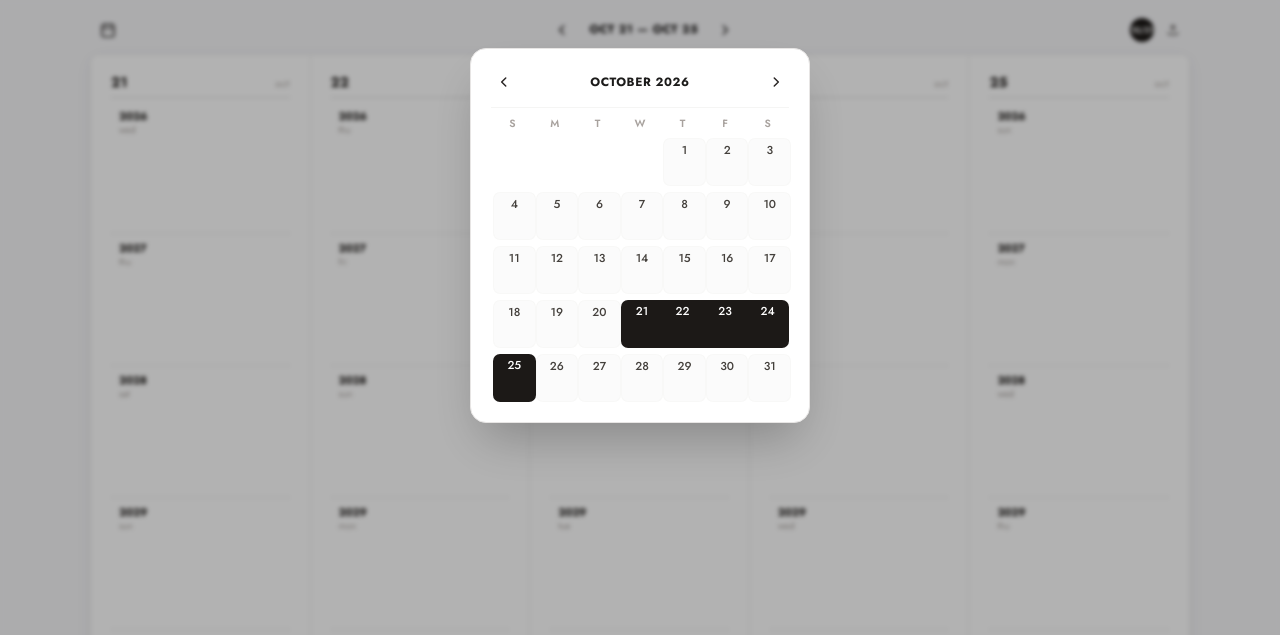
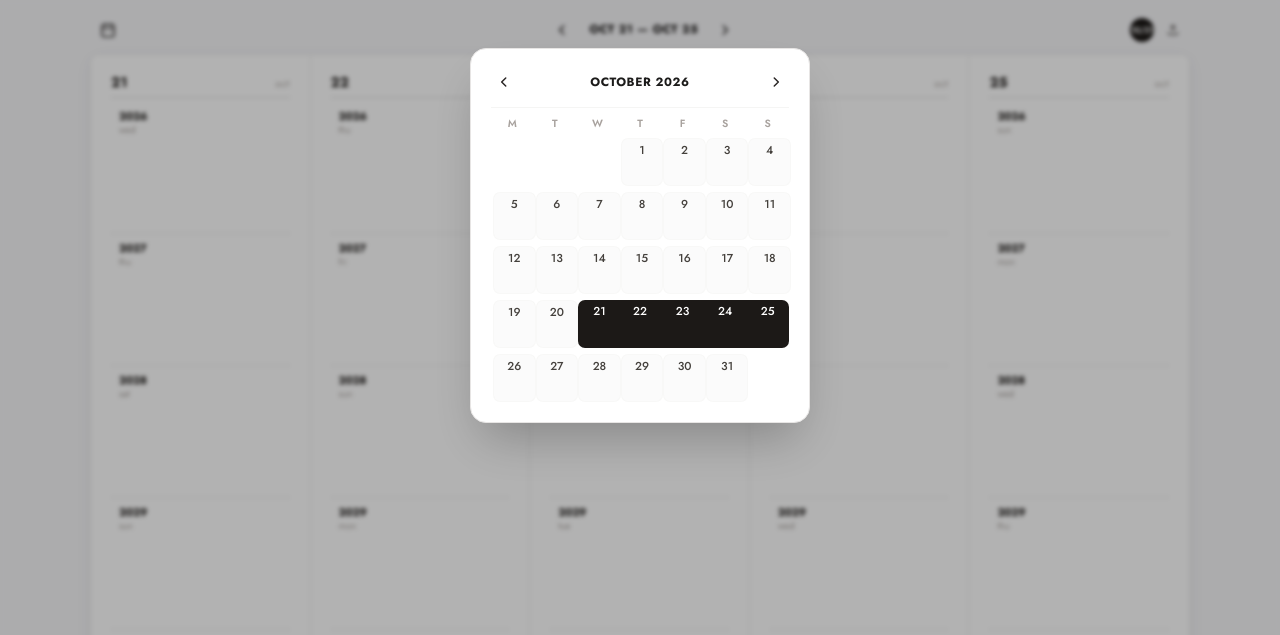
Before and after one commit to 877gee/the_baton_dairy, a plain HTML site: page index.html in a window 1280 px wide. Both pictures are taken after a click on the button 108 px from the left and 30 px from the top of the page. Shown: the top 635 px of the page. Drawn offline with nearby package versions, Linux system fonts and the light colour scheme.

Commit message:
Update index.html

```diff
--- a/index.html
+++ b/index.html
@@ -281,7 +281,7 @@
 
       <!-- Days of Week Header -->
       <div class="grid grid-cols-7 text-center text-[10.5px] text-stone-400 font-semibold mb-1.5">
-        <span>S</span><span>M</span><span>T</span><span>W</span><span>T</span><span>F</span><span>S</span>
+        <span>M</span><span>T</span><span>W</span><span>T</span><span>F</span><span>S</span><span>S</span>
       </div>
 
       <!-- Calendar Days Grid -->
@@ -891,7 +891,9 @@
       const mObj = MONTH_DATA.find(m => m.num === calViewMonth) || MONTH_DATA[0];
       calHeaderTitle.textContent = `${mObj.full.toUpperCase()} ${calViewYear}`;
 
-      const firstDayOfWeek = new Date(calViewYear, calViewMonth - 1, 1).getDay();
+      // Monday Start calculation: Sunday (0) becomes 6, Monday (1) becomes 0, etc.
+      const rawDay = new Date(calViewYear, calViewMonth - 1, 1).getDay();
+      const firstDayOfWeek = (rawDay + 6) % 7;
       calDaysGrid.innerHTML = '';
 
       // Blank slots before the 1st
```
